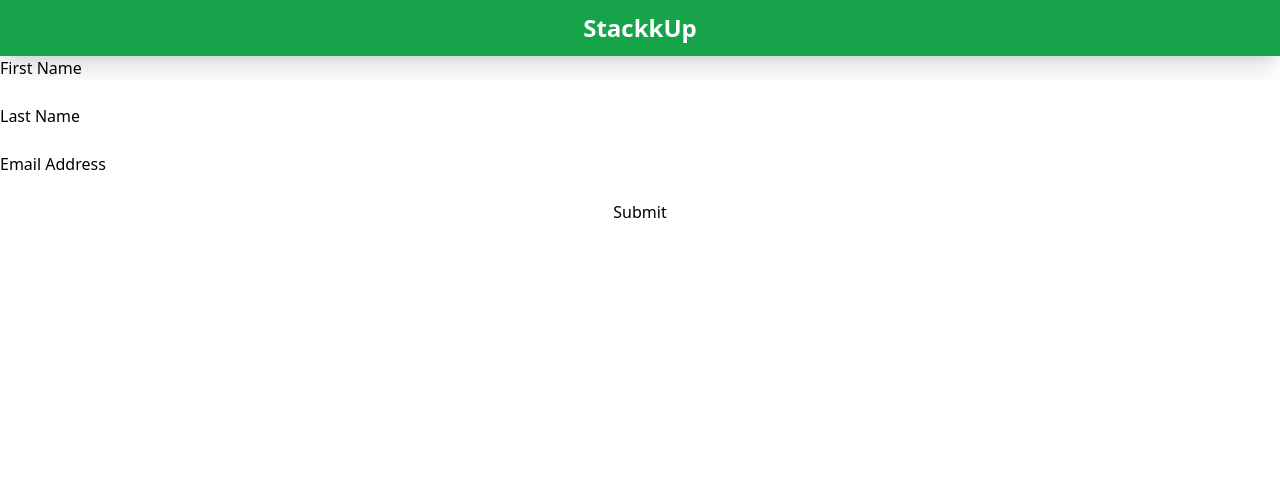
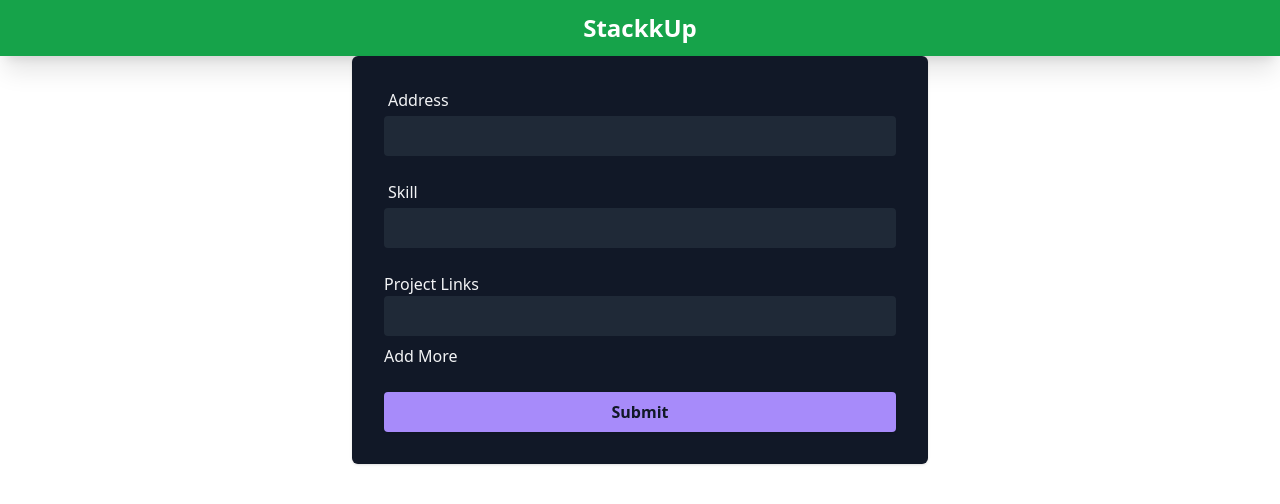
Before and after one commit to ankanmal/devpost-fantom-front, a React (Create React App) app: page /givekudos in a window 1280 px wide. Shown: the top 504 px of the page. Built offline with nearby package versions, Linux system fonts and the light colour scheme.

Commit message:
completed ui for give kudos form

```diff
--- a/src/components/GiveKudos.js
+++ b/src/components/GiveKudos.js
@@ -1,67 +1,94 @@
-import React from "react";
-import { useFormik } from "formik";
+import React, { useState } from "react";
+import { Formik, Form, Field } from "formik";
 
-const SignupForm = () => {
-  // Note that we have to initialize ALL of fields with values. These
+const initialValues = {
+  address: "",
+  skill: "",
+};
 
-  // could come from props, but since we don’t want to prefill this form,
+const MyForm = () => {
+  const [projectLinks, setProjectLinks] = useState([""]);
 
-  // we just use an empty string. If we don’t do this, React will yell
+  const handleSubmit = (values) => {
+    const combinedValues = { ...values, projectLinks };
+    alert(JSON.stringify(combinedValues, null, 2));
+    console.log(combinedValues);
+    // Add logic to handle form submission here
+  };
 
-  // at us.
+  const addProjectLink = () => {
+    setProjectLinks([...projectLinks, ""]);
+  };
 
-  const formik = useFormik({
-    initialValues: {
-      firstName: "",
+  const handleChangeProjectLink = (event, index) => {
+    const { value } = event.target;
+    setProjectLinks((prevLinks) => {
+      const newLinks = [...prevLinks];
+      newLinks[index] = value;
+      return newLinks;
+    });
+  };
+  return (
+    <Formik initialValues={initialValues} onSubmit={handleSubmit}>
+      {({ values, handleChange }) => (
+        <Form className="container w-full max-w-xl p-8 mx-auto  space-y-6 rounded-md shadow bg-gray-900 ng-untouched ng-pristine ng-valid text-gray-100">
+          <div>
+            <label htmlFor="address" className="block mb-1 ml-1">
+              Address
+            </label>
+            <Field
+              name="address"
+              type="text"
+              onChange={handleChange}
+              value={values.address}
+              className="block w-full p-2 rounded focus:outline-none focus:ring focus:ring-opacity-25 focus:ring-violet-400 bg-gray-800"
+            />
+          </div>
 
-      lastName: "",
+          <div>
+            <label htmlFor="skill" className="block mb-1 ml-1">
+              Skill
+            </label>
+            <Field
+              name="skill"
+              type="text"
+              onChange={handleChange}
+              value={values.skill}
+              className="block w-full p-2 rounded focus:outline-none focus:ring focus:ring-opacity-25 focus:ring-violet-400 bg-gray-800"
+            />
+          </div>
 
-      email: "",
-    },
+          <div>
+            <label htmlFor="projectLinks">Project Links</label>
+            {projectLinks.map((link, index) => (
+              <div key={index}>
+                <Field
+                  name={`projectLinks[${index}]`}
+                  type="text"
+                  value={link}
+                  onChange={(event) => handleChangeProjectLink(event, index)}
+                  className="block w-full p-2 rounded focus:outline-none focus:ring focus:ring-opacity-25 focus:ring-violet-400 bg-gray-800 mb-2"
+                />
+              </div>
+            ))}
+            <button type="button" onClick={addProjectLink}>
+              Add More
+            </button>
+          </div>
 
-    onSubmit: (values) => {
-      alert(JSON.stringify(values, null, 2));
-    },
-  });
-
-  return (
-    <form onSubmit={formik.handleSubmit} className="flex flex-col">
-      <label htmlFor="firstName">First Name</label>
-
-      <input
-        id="firstName"
-        name="firstName"
-        type="text"
-        onChange={formik.handleChange}
-        value={formik.values.firstName}
-      />
-
-      <label htmlFor="lastName">Last Name</label>
-
-      <input
-        id="lastName"
-        name="lastName"
-        type="text"
-        onChange={formik.handleChange}
-        value={formik.values.lastName}
-      />
-
-      <label htmlFor="email">Email Address</label>
-
-      <input
-        id="email"
-        name="email"
-        type="email"
-        onChange={formik.handleChange}
-        value={formik.values.email}
-      />
-
-      <button type="submit">Submit</button>
-    </form>
+          <button
+            type="submit"
+            className="w-full px-4 py-2 font-bold rounded shadow focus:outline-none focus:ring hover:ring focus:ring-opacity-50 bg-violet-400 focus:ring-violet-400 hover:ring-violet-400 text-gray-900"
+          >
+            Submit
+          </button>
+        </Form>
+      )}
+    </Formik>
   );
 };
 const GiveKudos = () => {
-  return <SignupForm />;
+  return <MyForm />;
 };
 
 export default GiveKudos;
--- a/src/components/ProfilePage.js
+++ b/src/components/ProfilePage.js
@@ -41,6 +41,10 @@
             <div className="bg-gray-200 rounded-lg py-1 px-2 m-1">
               Fetching Skills
             </div>
+          ) : skill.length === 0 ? (
+            <div className="bg-gray-200 rounded-lg py-1 px-2 m-1">
+              Add skills to your profile
+            </div>
           ) : (
             skill.map((skil, index) => (
               <div key={index} className="bg-gray-200 rounded-lg py-1 px-2 m-1">
@@ -49,6 +53,7 @@
             ))
           )}
         </div>
+
         <SkillsForm />
       </div>
     </div>
--- a/src/components/slice/userDataSlice.js
+++ b/src/components/slice/userDataSlice.js
@@ -10,7 +10,7 @@
   "https://sour-curtain-production.up.railway.app/api/v1/skill/user";
 
 const GET_SKILLS =
-  "http://sour-curtain-production.up.railway.app/api/v1/skill/user";
+  "https://sour-curtain-production.up.railway.app/api/v1/skill/user";
 export const registerUser = createAsyncThunk(
   "userData/registerUser",
   async (userInfo) => {
@@ -106,6 +106,10 @@
       .addCase(registerUser.fulfilled, (state, action) => {
         state.registerStatus = "succeeded";
         console.log(action.payload);
+        state.userId = action.payload.user.userId;
+        state.firstName = action.payload.user.firstName;
+        state.lastName = action.payload.user.lastName;
+        state.token = action.payload.token;
       })
       .addCase(registerUser.rejected, (state) => {
         state.registerStatus = "failed";
@@ -116,10 +120,10 @@
       .addCase(loginUser.fulfilled, (state, action) => {
         state.loginStatus = "succeeded";
         console.log(action.payload);
-        state.userId = action.payload.user.userId;
-        state.firstName = action.payload.user.firstName;
-        state.lastName = action.payload.user.lastName;
-        state.token = action.payload.token;
+        state.userId = action.payload.user?.userId;
+        state.firstName = action.payload.user?.firstName;
+        state.lastName = action.payload.user?.lastName;
+        state.token = action.payload?.token;
       })
       .addCase(loginUser.rejected, (state) => {
         state.loginStatus = "failed";
@@ -130,7 +134,7 @@
       .addCase(sendSkills.fulfilled, (state, action) => {
         state.sendSkillStatus = "succeeded";
 
-        state.skills = action.payload.skills.skills;
+        state.skills = action.payload.skills?.skills;
       })
       .addCase(sendSkills.rejected, (state) => {
         state.sendSkillStatus = "failed";
@@ -141,7 +145,7 @@
       .addCase(getSkillsOfUser.fulfilled, (state, action) => {
         state.getSkillStatus = "succeeded";
 
-        state.skills = action.payload.skills.skills;
+        state.skills = action.payload.skills?.skills || [];
       })
       .addCase(getSkillsOfUser.rejected, (state) => {
         state.getSkillStatus = "failed";
```
Also changed, not shown: src/components/utils/writeToFantom.js (added).
